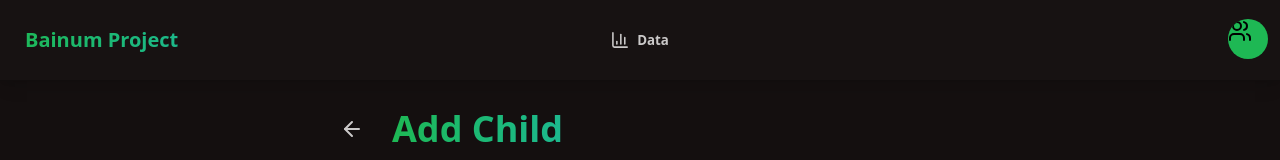
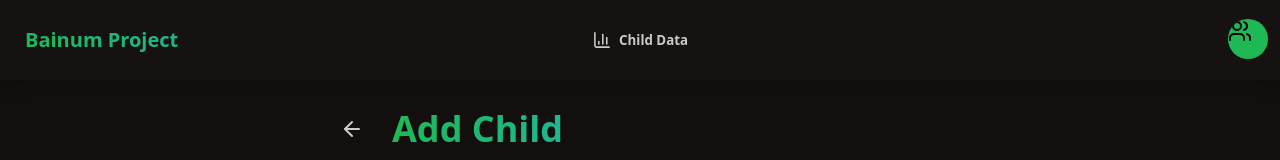
Before and after one commit to vashist99/bainum-project, a React (Vite) app in the folder mockup1/: page /children/add in a window 1280 px wide. Shown: the top 160 px of the page. Built offline with nearby package versions, Linux system fonts and the light colour scheme; no server answers.

Commit message:
Rename Data tab to Child Data in navigation

```diff
--- a/mockup1/src/components/Navbar.jsx
+++ b/mockup1/src/components/Navbar.jsx
@@ -53,7 +53,7 @@ const Navbar = () => {
             <li>
               <a href="/data" className="flex items-center gap-2">
                 <BarChart3 className="w-4 h-4" />
-                Data
+                Child Data
               </a>
             </li>
             )}
@@ -92,7 +92,7 @@ const Navbar = () => {
           <li>
             <a href="/data" className="btn btn-ghost flex items-center gap-2">
               <BarChart3 className="w-5 h-5" />
-              Data
+              Child Data
             </a>
           </li>
           )}
```
